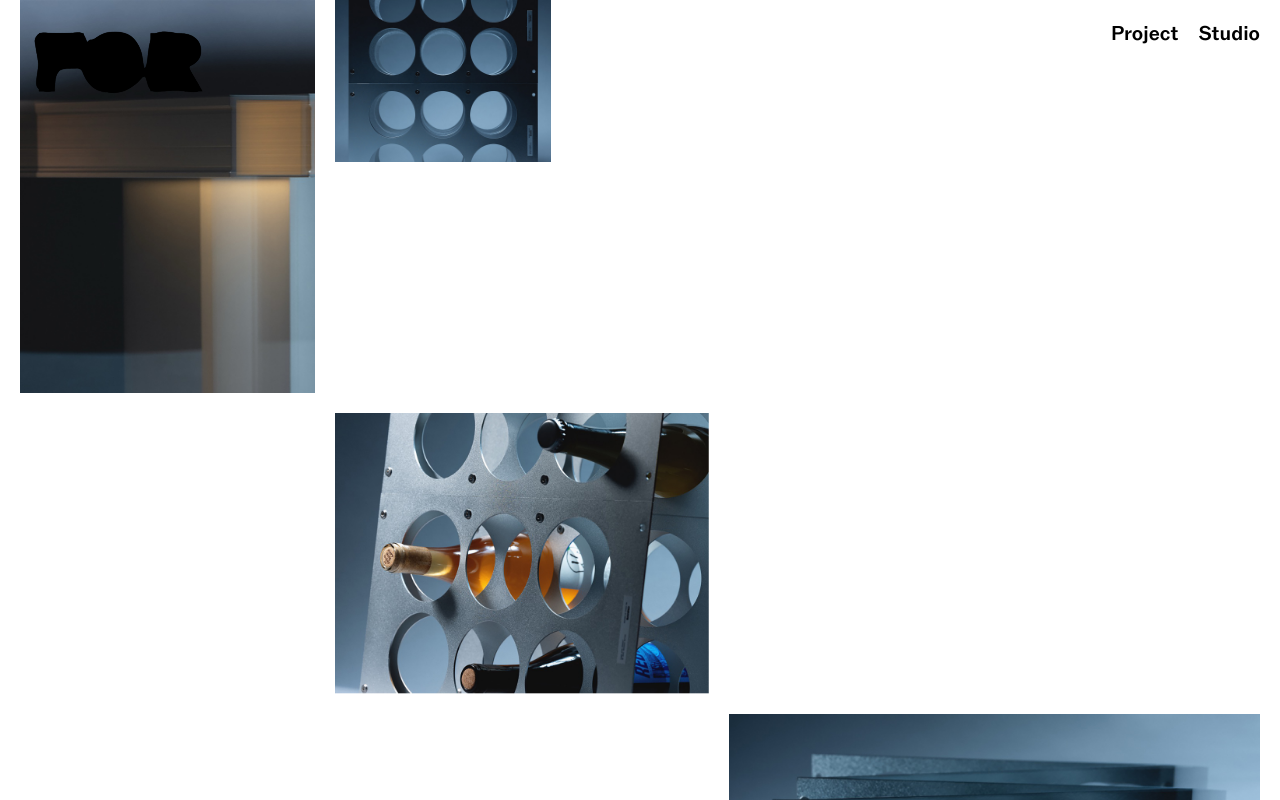
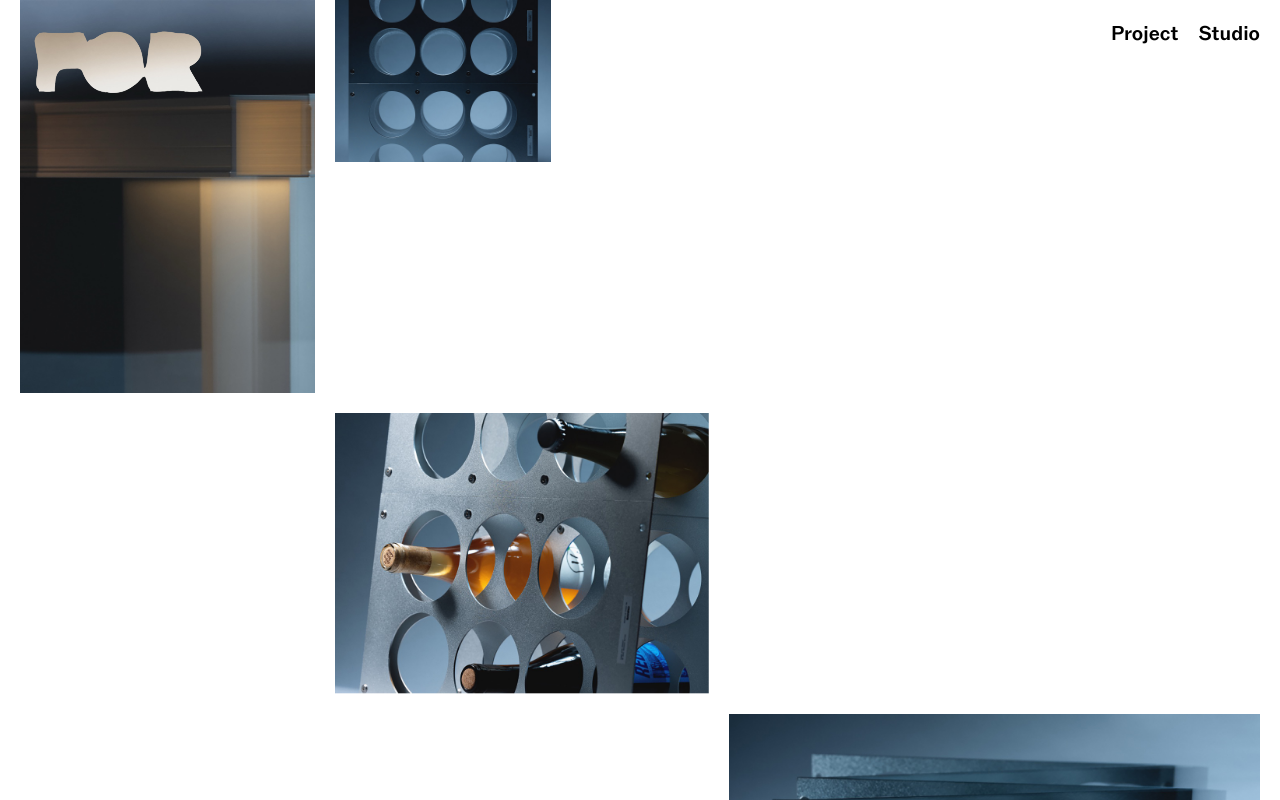
Before and after one commit to fshwanjun/SCHEME.Forgroup, a Next.js app: page / in a window 1280 px wide. Shown: the top 800 px of the page. Built offline with nearby package versions, Linux system fonts and the light colour scheme.

Commit message:
#2 헤더 블렌드모드 적용

```diff
--- a/src/components/Header.tsx
+++ b/src/components/Header.tsx
@@ -18,7 +18,11 @@ export default function Header({ isFixed = true }: { isFixed?: boolean }) {
   if (!isVisible) return null;
 
   return (
-    <header className={cn('w-full', isFixed ? 'pointer-events-none fixed top-0 z-50 px-5 pt-5' : 'relative')}>
+    <header
+      className={cn(
+        'w-full text-white mix-blend-difference',
+        isFixed ? 'pointer-events-none fixed top-0 z-50 px-5 pt-5' : 'relative',
+      )}>
       <div className="relative mx-auto flex items-start justify-between">
         <Link href="/" className="pointer-events-auto select-none">
           <LogoInline
```
